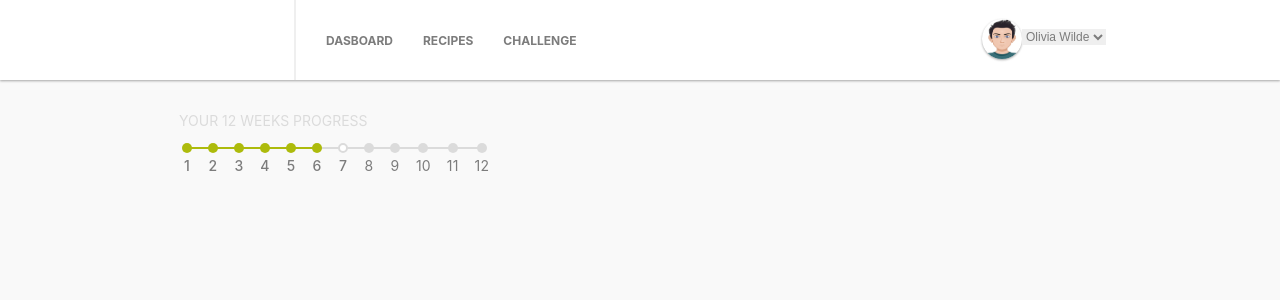
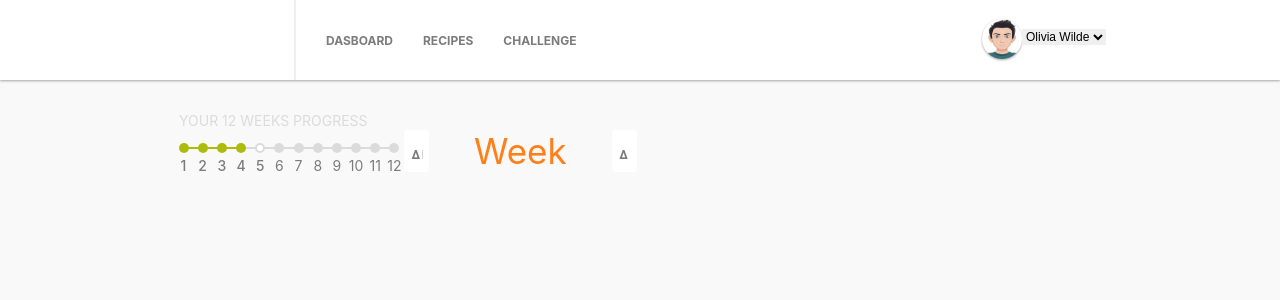
Before and after one commit to d-reczek/get-response-task, a React (Create React App) app: page / in a window 1280 px wide. Shown: the top 300 px of the page. Built offline with nearby package versions, Linux system fonts and the light colour scheme; the HTML template or start-up script is replaced by a standard one.

Commit message:
add week component

```diff
--- a/src/common/styles.js
+++ b/src/common/styles.js
@@ -1,8 +1,10 @@
 export const colors = {
-  navFontColor: "#7c7c7c",
-  navBtnHover: "#ff801a",
+  primaryBackground: "#fff",
+  primaryColor: "#7c7c7c",
+  secondaryColor: "#ff801a",
   progressActive: "#dbdbdb",
   progressCompleted: "#adbb0c",
+  navBorderColor: "#efefef"
 };
 
 export const sizes = {};
--- a/src/view/Header/ProgressBar/components/ProgressLine/index.jsx
+++ b/src/view/Header/ProgressBar/components/ProgressLine/index.jsx
@@ -14,7 +14,7 @@ import { colors } from "../../../../../common/styles";
 const ColorlibConnector = styled(StepConnector)(() => ({
   [`&.${stepConnectorClasses.alternativeLabel}`]: {
     top: 4,
-    left: -15,
+    left: -13,
   },
   [`&.${stepConnectorClasses.active}`]: {
     [`& .${stepConnectorClasses.line}`]: {
@@ -28,7 +28,7 @@ const ColorlibConnector = styled(StepConnector)(() => ({
   },
   [`& .${stepConnectorClasses.line}`]: {
     height: 2,
-    width: 30,
+    width: 20,
     border: 0,
     backgroundColor: colors.progressActive,
     borderRadius: 1,
@@ -45,7 +45,7 @@ const ColorlibStepIconRoot = styled("div")(({ theme, ownerState }) => ({
   justifyContent: "center",
   alignItems: "center",
   ...(ownerState.active && {
-    backgroundColor: "#fff",
+    backgroundColor: colors.primaryBackground,
     border: `2px solid ${colors.progressActive}`,
   }),
   ...(ownerState.completed && {
@@ -81,17 +81,17 @@ ColorlibStepIcon.propTypes = {
   icon: PropTypes.node,
 };
 
-const steps = ["1", "2", "3", "4", "5", "6", "7", "8", "9", "10", "11", "12"];
+// const steps = ["1", "2", "3", "4", "5", "6", "7", "8", "9", "10", "11", "12"];
 
-const ProgressLine = () => {
+const ProgressLine = ({ weeks }) => {
   return (
     <Stack sx={{ width: "230px", margin: "14px 0" }} spacing={4}>
       <Stepper
         alternativeLabel
-        activeStep={6}
+        activeStep={4}
         connector={<ColorlibConnector />}>
-        {steps.map(label => (
-          <Step key={label}>
+        {weeks.map(label => (
+          <Step sx={{ padding: "0px" }} key={label}>
             <StepLabel StepIconComponent={ColorlibStepIcon}>{label}</StepLabel>
           </Step>
         ))}
--- a/src/view/Header/ProgressBar/index.jsx
+++ b/src/view/Header/ProgressBar/index.jsx
@@ -4,6 +4,7 @@ import ProgressLine from "./components/ProgressLine";
 
 const ProgressBarContainer = styled.div`
   margin: 0;
+  width: 230px;
 `;
 
 const ProgressTitle = styled.p`
@@ -13,11 +14,11 @@ const ProgressTitle = styled.p`
   margin-left: 5px;
 `;
 
-const ProgresBar = () => {
+const ProgresBar = ({ weeks }) => {
   return (
     <ProgressBarContainer>
       <ProgressTitle>Your 12 weeks progress</ProgressTitle>
-      <ProgressLine />
+      <ProgressLine weeks={weeks} />
     </ProgressBarContainer>
   );
 };
--- /dev/null
+++ b/src/view/Header/Week/components/ChangeWeekButton/index.jsx
@@ -0,0 +1,28 @@
+import { Button, Icon } from "@mui/material";
+import { colors } from "../../../../../common/styles";
+
+const ChangeWeekButton = ({ type, handleClick }) => {
+  return (
+    <Button
+      onClick={handleClick}
+      sx={{
+        padding: "0",
+        minWidth: "25px",
+        height: "42px",
+        backgroundColor: colors.primaryBackground,
+        textAlign: "center",
+      }}
+      variant="text">
+      <Icon
+        sx={{
+          color: colors.primaryColor,
+          width: "12px",
+          fontSize: "16px",
+        }}>
+        arrow_{type}_ios
+      </Icon>
+    </Button>
+  );
+};
+
+export default ChangeWeekButton;
--- /dev/null
+++ b/src/view/Header/Week/index.jsx
@@ -0,0 +1,26 @@
+import styled from "styled-components";
+import { colors } from "../../../common/styles";
+import ChangeWeekButton from "./components/ChangeWeekButton";
+
+const WeekContainer = styled.div`
+  display: flex;
+  justify-content: center;
+  align-items: center;
+`;
+const WeekTitle = styled.p`
+  color: ${colors.secondaryColor};
+  font-size: 35px;
+  margin: 0 45px;
+`;
+
+const Week = () => {
+  return (
+    <WeekContainer>
+      <ChangeWeekButton type={"back"} />
+      <WeekTitle>Week</WeekTitle>
+      <ChangeWeekButton type={"forward"} />
+    </WeekContainer>
+  );
+};
+
+export default Week;
--- a/src/view/Header/index.jsx
+++ b/src/view/Header/index.jsx
@@ -1,14 +1,17 @@
 import styled from "styled-components";
 import ProgresBar from "./ProgressBar";
+import Week from "./Week";
 
 const HeaderContainer = styled.header`
   margin-top: 32px;
+  display: flex;
 `;
-
+const weeks = ["1", "2", "3", "4", "5", "6", "7", "8", "9", "10", "11", "12"];
 const Header = () => {
   return (
     <HeaderContainer>
-      <ProgresBar />
+      <ProgresBar weeks={weeks} />
+      <Week />
     </HeaderContainer>
   );
 };
--- a/src/view/NavBar/index.jsx
+++ b/src/view/NavBar/index.jsx
@@ -3,7 +3,7 @@ import { colors } from "../../common/styles";
 import { boxShadow } from "../../common/styles";
 import UserView from "./UserView";
 const NavigationWrapper = styled.div`
-  background-color: #fff;
+  background-color: ${colors.primaryBackground};
   box-shadow: ${boxShadow.mainBoxShadow};
 `;
 const Navigation = styled.nav`
@@ -22,7 +22,7 @@ const NavigationList = styled.ul`
   align-items: center;
   flex-wrap: wrap;
   gap: 30px;
-  border-left: 2px solid #efefef;
+  border-left: 2px solid ${colors.navBorderColor};
   margin-left: 120px;
   padding-left: 30px;
 `;
@@ -34,9 +34,9 @@ const NavigationListElementUserView = styled.li`
 const NavigationListLink = styled.a`
   text-decoration: none;
   text-transform: uppercase;
-  color: ${colors.navFontColor};
+  color: ${colors.primaryColor};
   :hover {
-    color: ${colors.navBtnHover};
+    color: ${colors.secondaryColor};
     border-bottom: 1px solid;
   }
 `;
@@ -51,7 +51,7 @@ const NavBar = () => {
       <Navigation>
         <NavigationList>
           {navigationLinks.map(link => (
-            <NavigationListElement>
+            <NavigationListElement key={link.name}>
               <NavigationListLink href={link.path}>
                 {link.name}
               </NavigationListLink>
```
